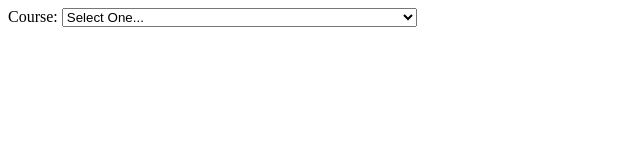
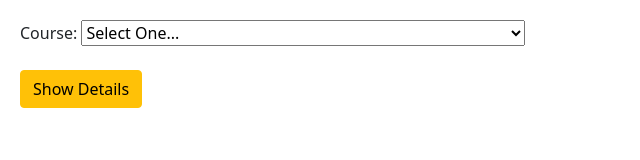
Before and after one commit to dliebman100/CourseLookup, a plain HTML site: page index.html in a window 1280 px wide. Shown: the whole page, without its empty margins (0-640 px from the left). Drawn offline with nearby package versions, Linux system fonts and the light colour scheme.

Commit message:
new changes

```diff
--- a/index.html
+++ b/index.html
@@ -1,17 +1,35 @@
 <!DOCTYPE html>
 <html lang="en">
+
 <head>
     <meta charset="UTF-8">
     <meta http-equiv="X-UA-Compatible" content="IE=edge">
     <meta name="viewport" content="width=device-width, initial-scale=1.0">
+    <link href="https://cdn.jsdelivr.net/npm/bootstrap@5.0.1/dist/css/bootstrap.min.css" rel="stylesheet" integrity="sha384-+0n0xVW2eSR5OomGNYDnhzAbDsOXxcvSN1TPprVMTNDbiYZCxYbOOl7+AMvyTG2x" crossorigin="anonymous">
     <title>courseLookup</title>
+    <style>
+        body {
+            margin: 20px;
+
+        }
+    </style>
 </head>
+
 <body>
     <form>
         <label for="titleDropdown">Course: </label>
         <select id="titleDropdown"></select>
     </form>
-
+    <!-- Show Deets -->
+    <br>
+    <div class="form-group">
+        <div class="col-sm-10">
+            <div class="checkbox">
+                <input type="button" class="btn btn-warning" id="showDetailsBtn" value="Show Details">
+            </div>
+        </div>
+    </div>
     <script src="scripts/index.js"></script>
 </body>
+
 </html>
--- a/scripts/index.js
+++ b/scripts/index.js
@@ -87,9 +87,13 @@ write code in the window.onload event handler to: 1)call a soon-to-be written lo
 
 code the loadTitlesDropdown() function to load the course titles into the dropdown. For the value, use the course id. Make sure you add a "Select one..." option as the first option in the dropdown.
 */
-window.onload = function () {
+window.onload = function() {
     loadTitlesDropdown();
 }
+// window.onload = function() {
+//     const showDetailsBtn = document.getElementById("showDetailsBtn");
+//     showDetailsBtn.onclick = showDetailsBtnClicked;
+// }
 
 function loadTitlesDropdown() {
     //use label tag titleDropdown
```
